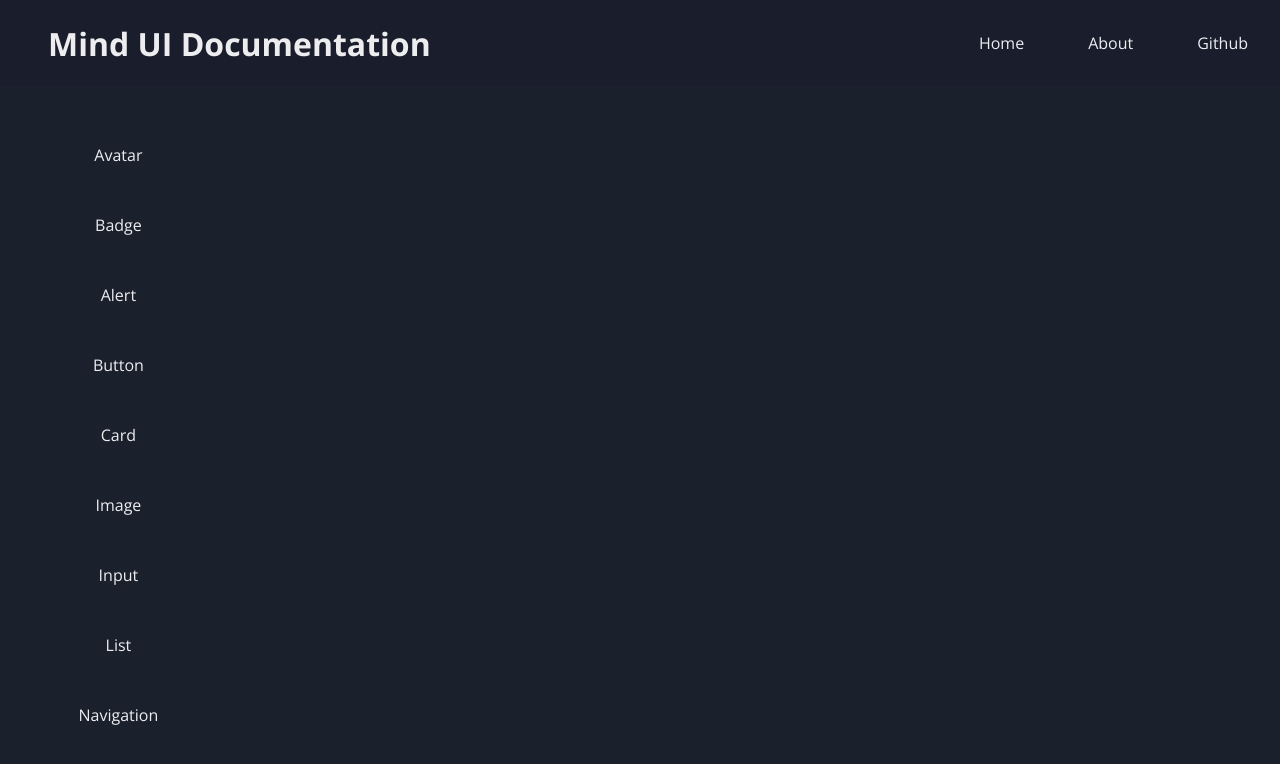
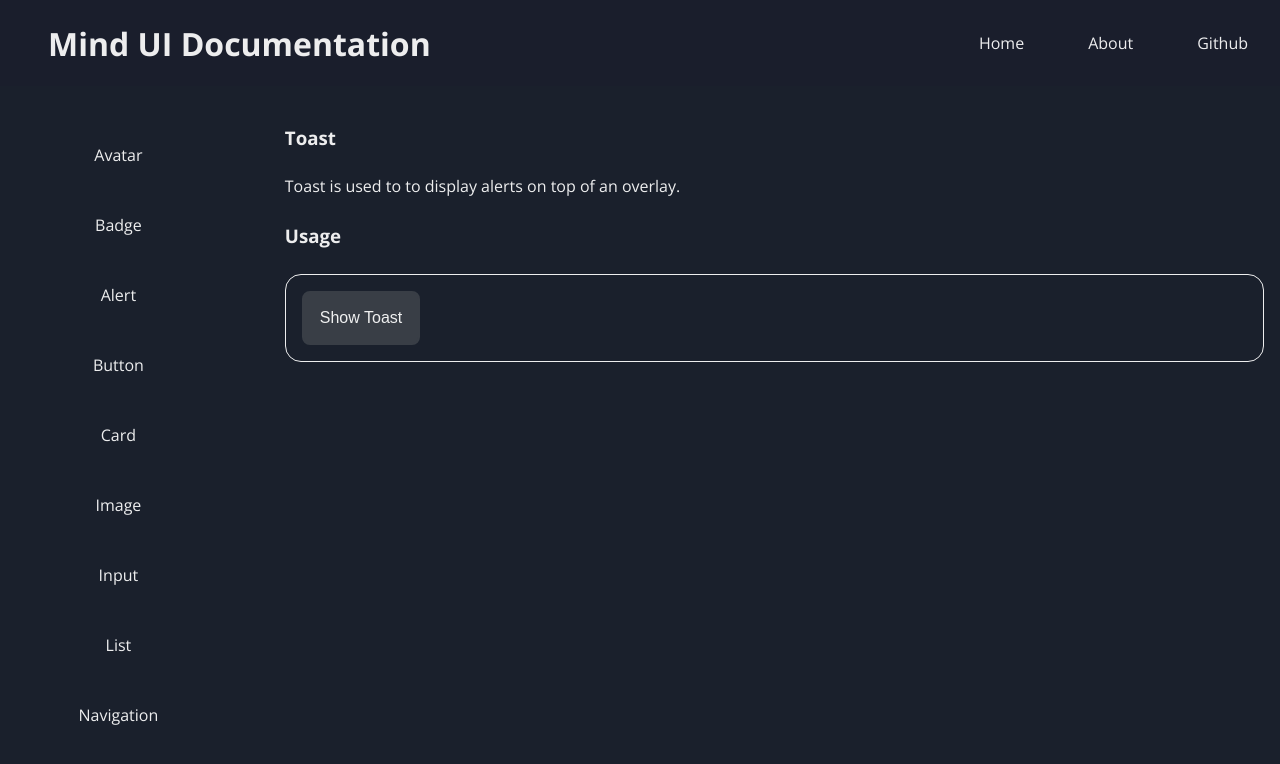
Before and after one commit to Jaynil1611/mind-ui, a React (Create React App) app: page /toast in a window 1280 px wide. Shown: the top 764 px of the page. Built offline with nearby package versions, Linux system fonts and the light colour scheme.

Commit message:
feat: added toast fix: changed modal & typography

```diff
--- a/src/App.jsx
+++ b/src/App.jsx
@@ -14,6 +14,8 @@ import {
   Modal,
   Grid,
   Typography,
+  Toast,
+  Rating
 } from "./components";
 import { v4 } from "uuid";
 
@@ -35,15 +37,8 @@ const routes = [
     name: "Typography",
     component: <Typography />,
   },
-  { id: v4(), path: "/input", name: "Input", component: "<Card />" },
-  { id: v4(), path: "/input", name: "Input", component: "<Card />" },
-  { id: v4(), path: "/input", name: "Input", component: "<Card />" },
-  { id: v4(), path: "/input", name: "Input", component: "<Card />" },
-  { id: v4(), path: "/input", name: "Input", component: "<Card />" },
-  { id: v4(), path: "/input", name: "Input", component: "<Card />" },
-  { id: v4(), path: "/input", name: "Input", component: "<Card />" },
-  { id: v4(), path: "/input", name: "Input", component: "<Card />" },
-  { id: v4(), path: "/input", name: "Input", component: "<Card />" },
+  { id: v4(), path: "/toast", name: "Toast", component: <Toast /> },
+  { id: v4(), path: "/rating", name: "Rating", component: <Rating/> },
 ];
 
 function App() {
--- a/src/components/Grid/Grid.css
+++ b/src/components/Grid/Grid.css
@@ -32,3 +32,10 @@
     border: 1px solid var(--secondary-color);
     border-radius: 0.5rem;
 }
+
+.grid-example-col-2 {
+    display: flex;
+    flex-direction: column;
+    padding: 1rem;
+
+}
--- a/src/components/Grid/Grid.jsx
+++ b/src/components/Grid/Grid.jsx
@@ -10,6 +10,7 @@ function Grid(props) {
       <p> Grid component is used to structure data in grid format </p>
       <h3> Usage </h3>
       <h3> Grid with 3 columns </h3>
+      <div>
         <div className="grid-example-row">
           <div className="grid-example-col">
             <img className="img-responsive" src={imageList[0]} alt="" />
@@ -21,15 +22,19 @@ function Grid(props) {
             <img className="img-responsive" src={imageList[2]} alt="" />
           </div>
         </div>
+      </div>
       <h3> Grid with 2 columns </h3>
+      <div>
         <div className="grid-example-row-2">
-        <div className="grid-example-col">
-          <img src={imageList[1]} alt="" />
+          <div className="grid-example-col-2">
+            <img className="img-responsive" src={imageList[1]} alt="" />
           </div>
-        <div className="grid-example-col">
-          <img src={imageList[2]} alt="" />
+          <div className="grid-example-col-2">
+            <img className="img-responsive" src={imageList[0]} alt="" />
           </div>
         </div>
+      </div>
+      <span></span>
     </div>
   );
 }
--- a/src/components/Modal/Modal.css
+++ b/src/components/Modal/Modal.css
@@ -13,7 +13,6 @@
     display: flex;
     flex-wrap: wrap;
     align-items: center;
-    justify-content: center;
     padding: 1rem;
     border: 1px solid white;
     border-radius: 1rem;
@@ -27,6 +26,7 @@
     padding:1rem;
     margin:auto;
     background-color: var(--secondary-color);
+    transition: all 0.2s ease-in-out;
 }
 
 .modal-content {
@@ -42,4 +42,7 @@
     position: relative;
     margin-top: 1rem;
     padding: 0.5rem;
+    border: 2px solid var(--accent-color);
+    outline: none;
+    border-radius: 0.5rem;
 }
--- a/src/components/Modal/Modal.jsx
+++ b/src/components/Modal/Modal.jsx
@@ -26,6 +26,11 @@ const ModalContent = ({ setShowModal }) => {
 function Modal(props) {
   const [showModal, setShowModal] = useState(false);
 
+  const handleModalClick = () => {
+    setShowModal(true);
+    setTimeout(() => setShowModal(false), 6000);
+  };
+
   return (
     <div className="modal-container">
       <h3> Modal </h3>
@@ -37,7 +42,7 @@ function Modal(props) {
         <button
           type="button"
           className="button button-primary"
-          onClick={() => setShowModal(true)}
+          onClick={handleModalClick}
         >
           Open Modal
         </button>
--- /dev/null
+++ b/src/components/Rating/Rating.jsx
@@ -0,0 +1,8 @@
+import React from "react";
+import "./Rating.css";
+
+function Rating(props) {
+  return <div></div>;
+}
+
+export default Rating;
--- /dev/null
+++ b/src/components/Toast/Toast.css
@@ -0,0 +1,50 @@
+.toast-container {
+    display: flex;
+    flex-direction: column;
+    justify-content: space-between;
+    flex-wrap: wrap;
+}
+
+.toast-container > *{
+    margin: 0.8rem 0;
+}
+
+.toast-examples {
+    display: flex;
+    flex-direction: column;
+    flex-basis: 0%;
+    flex-wrap: wrap;
+    padding: 1rem;
+    border: 1px solid var(--text-color);
+    border-radius: 1rem;
+}
+
+.toast {
+    position: fixed;
+    bottom: 3rem;
+    left: 45%;
+    display: flex;
+    padding: 1rem;
+    align-items: center;
+    background-color: var(--secondary-color);
+    transition: all 0.2s ease 0s;
+}
+
+.toast-content {
+    display: flex;
+    padding: 0 1rem;
+}
+
+.toast-close{
+    background-color: var(--accent-color);
+    border: 2px solid var(--accent-color);
+    padding: 2px 5px;
+    font-size: 1rem;
+    color: var(--text-color);
+    outline: none;
+    border-radius: 50%;
+    display: flex;
+    justify-content: center;
+    align-items: center;
+    font-weight: 500;
+}
--- /dev/null
+++ b/src/components/Toast/Toast.jsx
@@ -0,0 +1,52 @@
+import React, { useState } from "react";
+import "./Toast.css";
+import "../Button/Button";
+
+const ToastContent = (props) => {
+  return (
+    <div className="toast">
+      <i class="fas fa-exclamation-triangle fa-lg"></i>
+      <span className="toast-content">
+        Warning! You are following some bad practice
+      </span>
+      <button
+        type="button"
+        className="toast-close button-primary"
+        onClick={() => props.setShowToast(false)}
+      >
+        <i class="fas fa-times"></i>
+      </button>
+    </div>
+  );
+};
+
+function Toast(props) {
+  const [showToast, setShowToast] = useState(false);
+
+  const handleToastClick = () => {
+    setShowToast(true);
+    setTimeout(() => setShowToast(false), 5000);
+  };
+
+  return (
+    <div className="toast-container">
+      <h3> Toast </h3>
+      <p> Toast is used to to display alerts on top of an overlay.</p>
+      <h3> Usage </h3>
+      <div className="toast-examples">
+        <div>
+          <button
+            type="button"
+            className="button button-secondary"
+            onClick={handleToastClick}
+          >
+            Show Toast
+          </button>
+        </div>
+      </div>
+      {showToast && <ToastContent setShowToast={setShowToast} />}
+    </div>
+  );
+}
+
+export default Toast;
--- a/src/components/Typography/Typography.css
+++ b/src/components/Typography/Typography.css
@@ -15,7 +15,7 @@
     flex-wrap: wrap;
     justify-content: space-between;
     padding: 1rem;
-    border: 1px solid white;
+    border: 1px solid var(--text-color);
     border-radius: 1rem;
 }
 
--- a/src/components/index.js
+++ b/src/components/index.js
@@ -10,3 +10,5 @@ export { default as Navigation } from "./Navigation/Navigation";
 export { default as Modal } from "./Modal/Modal";
 export { default as Grid } from "./Grid/Grid";
 export { default as Typography } from "./Typography/Typography";
+export { default as Toast } from "./Toast/Toast";
+export { default as Rating } from "./Rating/Rating";
```
Also changed, not shown: src/components/Rating/Rating.css (added). Lines whose indentation alone changed are shown as unchanged.
